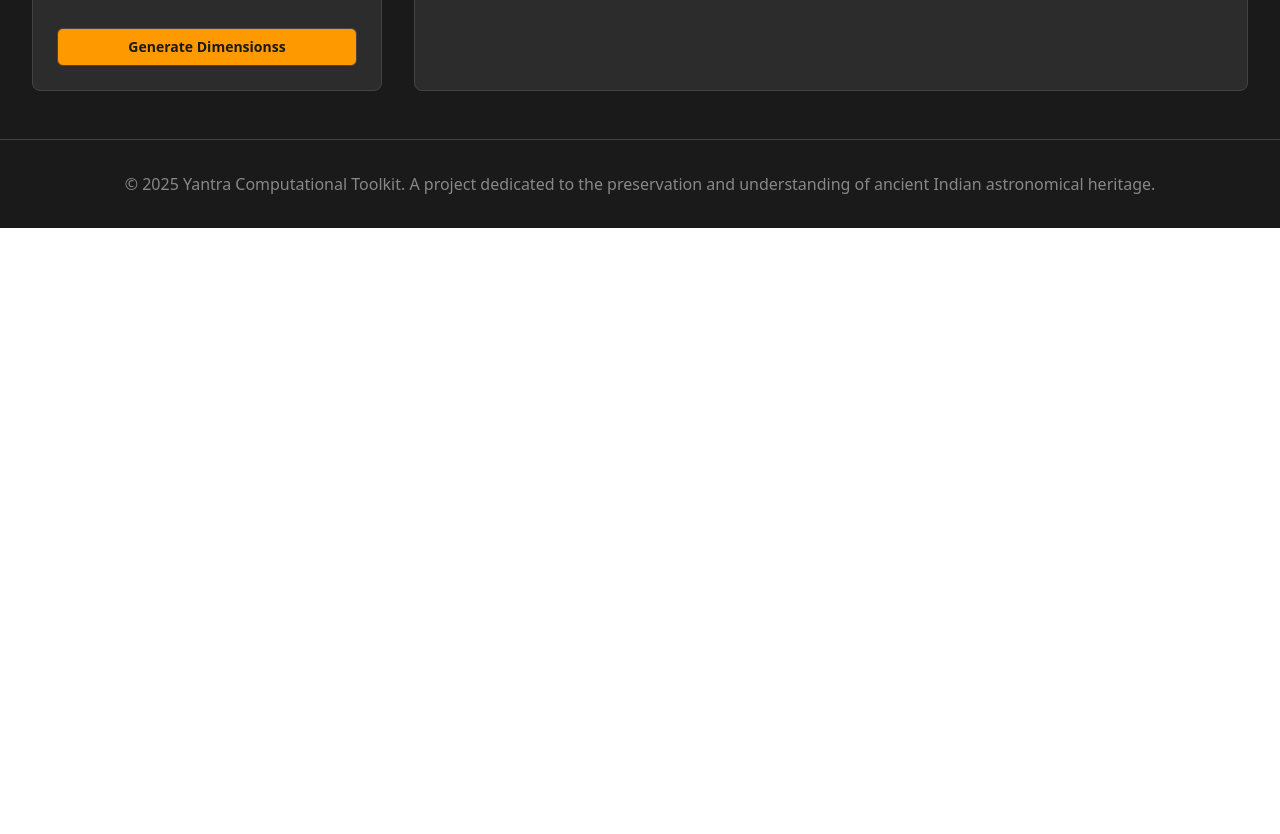
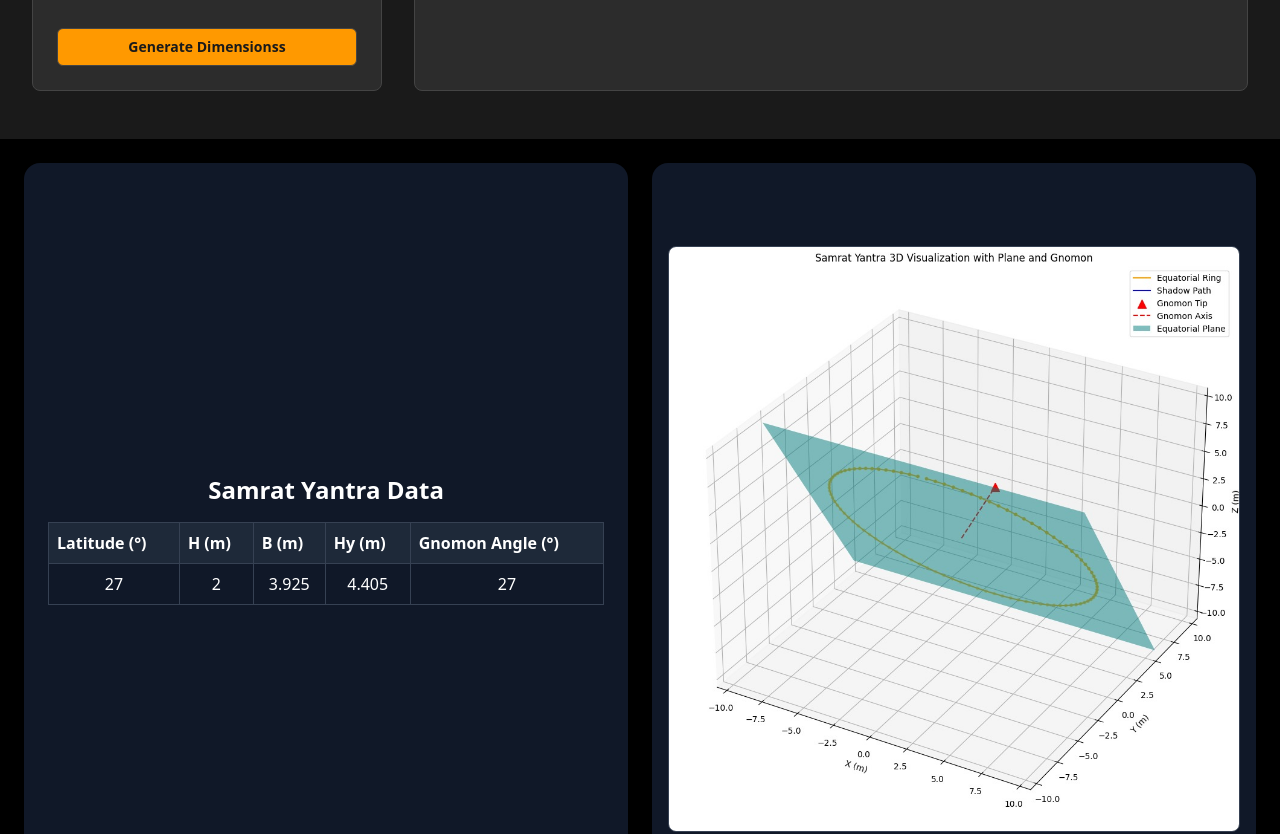
Before and after one commit to suryavamsi1729/sih, a React (Vite) app: page / in a window 1280 px wide. Shown: the part 640-1474 px from the top of the page. Before the commit the page ends 868 px from the top, so only its background shows below. Built offline with nearby package versions, Linux system fonts and the light colour scheme.

Commit message:
add output yantra

```diff
--- a/src/components/layouts/AppLayout.tsx
+++ b/src/components/layouts/AppLayout.tsx
@@ -3,6 +3,7 @@ import AppHeader from "../headers/AppHeader";
 import type { IBasicFCProps } from "../../types";
 import { Outlet } from "react-router-dom";
 import AppFooter from "../footers/AppFooter";
+import SamratYantraView from "../table/table";
 
 interface AppLayoutProps extends IBasicFCProps{
   children?:React.ReactNode,
@@ -18,6 +19,9 @@ const AppLayout: React.FC<AppLayoutProps> = () => {
          <Outlet />
       </main>
       {/* Footer */}
+      <div>
+      <SamratYantraView />
+    </div>
       <AppFooter/>
     </div>
   );
--- /dev/null
+++ b/src/components/table/table.tsx
@@ -0,0 +1,61 @@
+import React from "react";
+
+interface SamratData {
+  latitude_deg: number;
+  H_m: number;
+  B_m: number;
+  Hy_m: number;
+  gnomon_angle_deg: number;
+}
+
+const SamratYantraView: React.FC = () => {
+  const data: SamratData = {
+    latitude_deg: 27,
+    H_m: 2,
+    B_m: 3.9252210110103,
+    Hy_m: 4.40537852917053,
+    gnomon_angle_deg: 27,
+  };
+
+  return (
+    <div className="flex flex-col md:flex-row gap-6 p-6 bg-black text-white min-h-screen">
+      {/* Table Section */}
+      <div className="md:w-1/2 bg-gray-900 rounded-2xl shadow-lg p-6 flex flex-col justify-center">
+        <h2 className="text-2xl font-semibold mb-4 text-center text-white">
+          Samrat Yantra Data
+        </h2>
+        <table className="w-full text-left border-collapse border border-gray-700">
+          <thead>
+            <tr className="bg-gray-800">
+              <th className="p-2 border border-gray-700">Latitude (°)</th>
+              <th className="p-2 border border-gray-700">H (m)</th>
+              <th className="p-2 border border-gray-700">B (m)</th>
+              <th className="p-2 border border-gray-700">Hy (m)</th>
+              <th className="p-2 border border-gray-700">Gnomon Angle (°)</th>
+            </tr>
+          </thead>
+          <tbody>
+            <tr className="text-center hover:bg-gray-800 transition-colors">
+              <td className="p-2 border border-gray-700">{data.latitude_deg}</td>
+              <td className="p-2 border border-gray-700">{data.H_m}</td>
+              <td className="p-2 border border-gray-700">{data.B_m.toFixed(3)}</td>
+              <td className="p-2 border border-gray-700">{data.Hy_m.toFixed(3)}</td>
+              <td className="p-2 border border-gray-700">{data.gnomon_angle_deg}</td>
+            </tr>
+          </tbody>
+        </table>
+      </div>
+
+      {/* Image Section */}
+      <div className="md:w-1/2 bg-gray-900 rounded-2xl shadow-lg p-4 flex justify-center items-center">
+        <img
+          src="src/assets/samart.jpeg"
+          alt="Samrat Yantra 3D Visualization"
+          className="rounded-lg object-contain w-full h-auto border border-gray-700"
+        />
+      </div>
+    </div>
+  );
+};
+
+export default SamratYantraView;
```
Also changed, not shown: src/assets/samart.jpeg (added).
